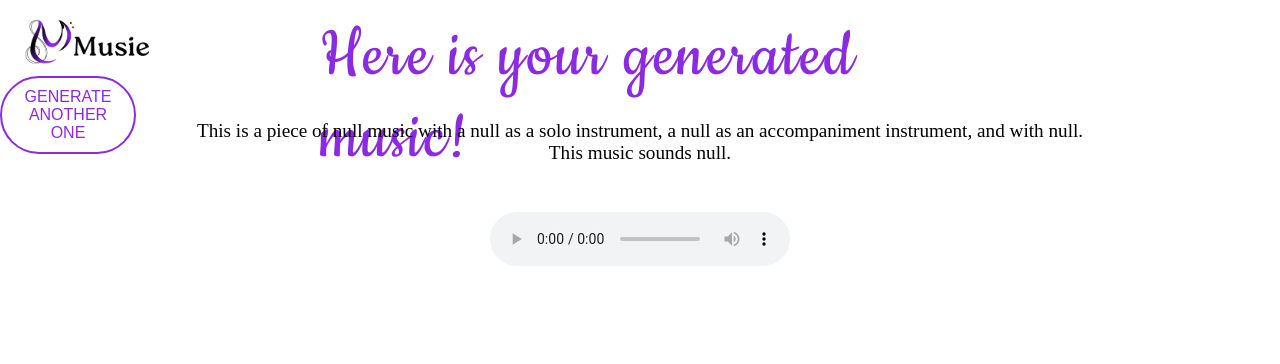
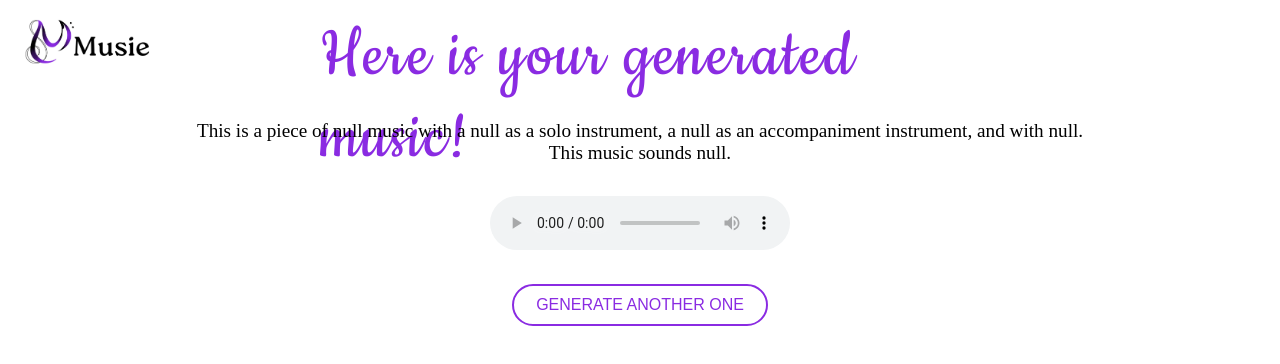
Before and after one commit to zzyAnna/Musie, a website: page generate.html in a window 1280 px wide. Drawn offline with Linux system fonts and the light colour scheme.

Commit message:
Update index.css

```diff
--- a/index.css
+++ b/index.css
@@ -61,7 +61,6 @@
   border: none;
   text-align: center;
   margin-top: 3.3rem;
-  margin-bottom:
 }
 
 .create-button {
@@ -102,7 +101,7 @@
   position: absolute;
   left: 50%;
   transform: translateX(-50%);
-  margin-top: 10rem;
+  margin-top: 9rem;
 }
 
 #prompt-text{
@@ -120,3 +119,14 @@
 #prompt-wrapper{
   width: 100%;
 }
+
+#another-button{
+  width: 16rem;
+  position: relative;
+  margin-top: 14.5rem;
+}
+
+#another-wrapper{
+  width: 100%;
+  text-align: center;
+}
```
